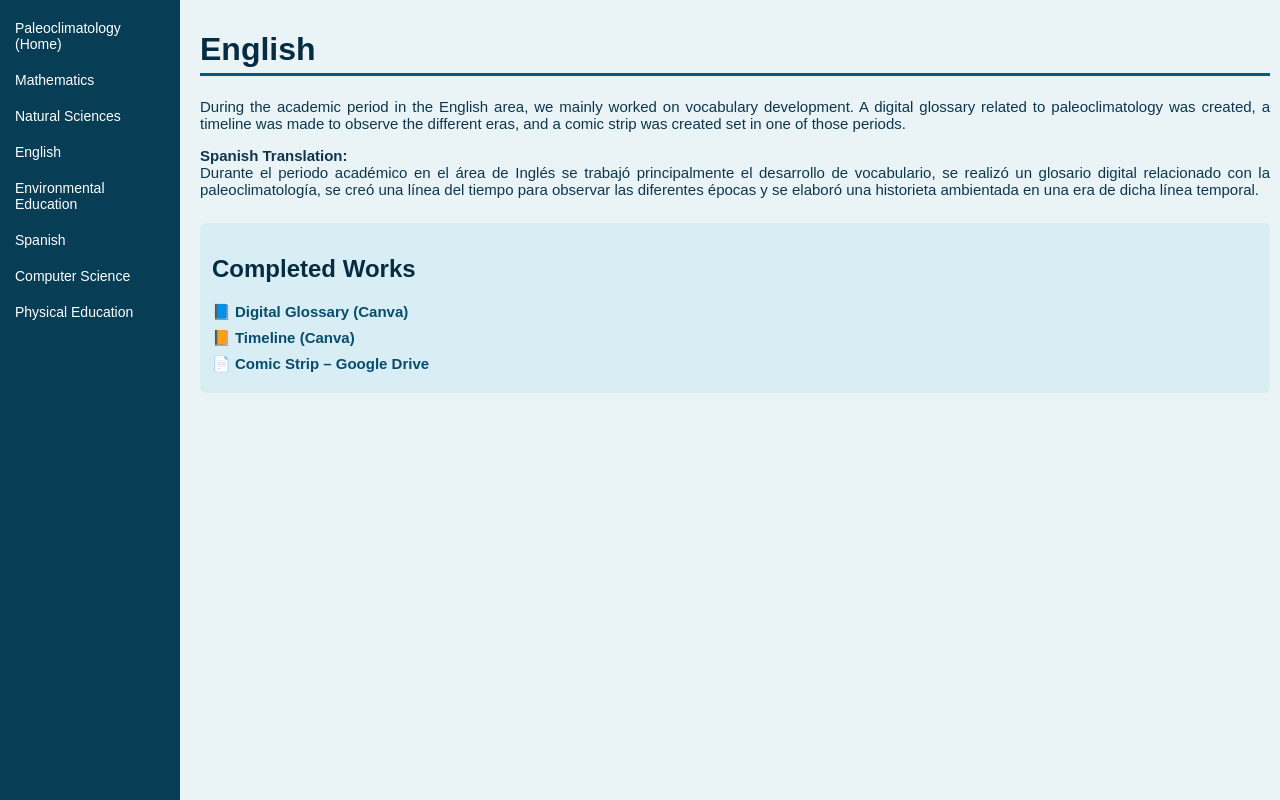
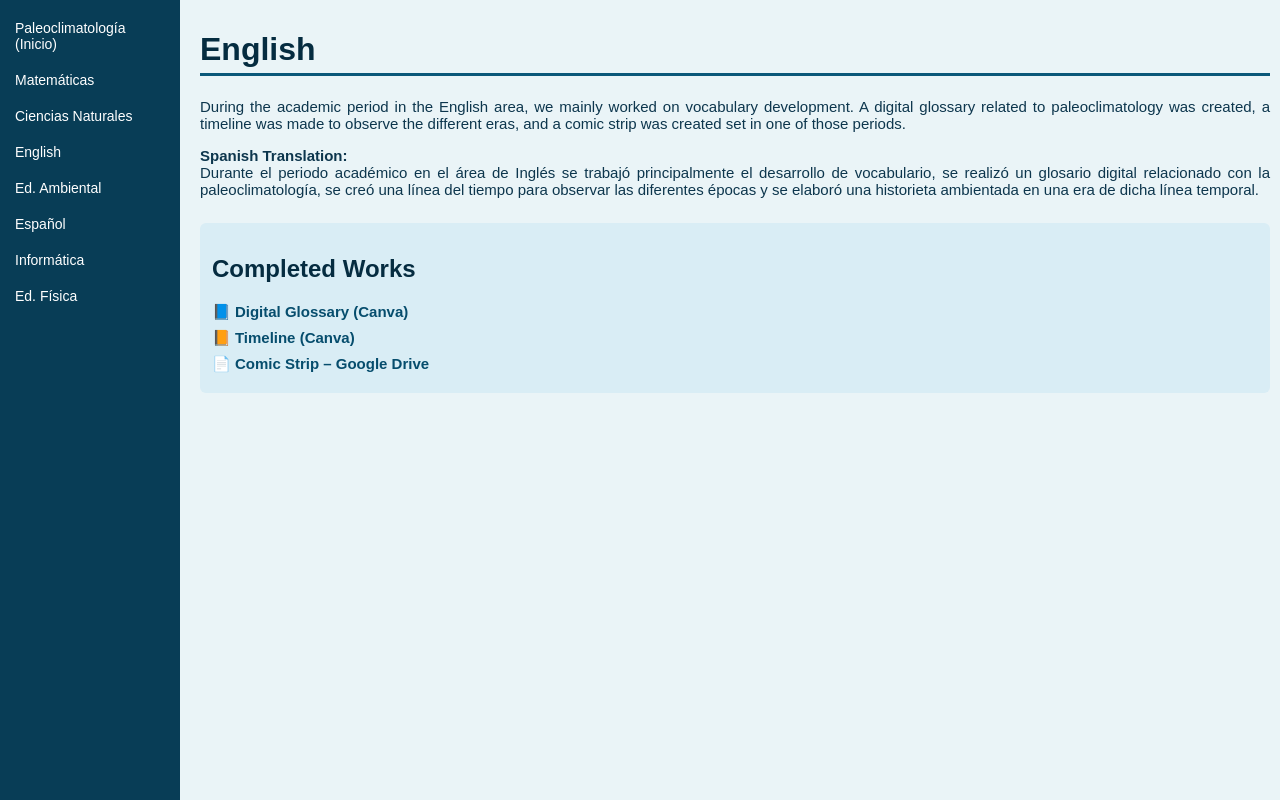
Before and after one commit to erick261110eaagip-alt/Trabajo-Final-La-Paleoclimatologia, a plain HTML site: page ingles.html in a window 1280 px wide. Drawn offline with Linux system fonts and the light colour scheme.

Commit message:
Update ingles.html

```diff
--- a/ingles.html
+++ b/ingles.html
@@ -22,14 +22,14 @@ embed {width: 100%; height: 500px; border-radius: 8px; box-shadow: 0 0 5px rgba(
 <body>
 
 <div class="sidebar">
-  <a href="index.html">Paleoclimatology (Home)</a>
-  <a href="matematicas.html">Mathematics</a>
-  <a href="ciencias.html">Natural Sciences</a>
+  <a href="hola.html">Paleoclimatología (Inicio)</a>
+  <a href="matematicas.html">Matemáticas</a>
+  <a href="ciencias.html">Ciencias Naturales</a>
   <a href="ingles.html">English</a>
-  <a href="ambiental.html">Environmental Education</a>
-  <a href="espanol.html">Spanish</a>
-  <a href="informatica.html">Computer Science</a>
-  <a href="fisica.html">Physical Education</a>
+  <a href="ambiental.html">Ed. Ambiental</a>
+  <a href="espanol.html">Español</a>
+  <a href="informatica.html">Informática</a>
+  <a href="fisica.html">Ed. Física</a>
 </div>
 
 <div class="content">
```
